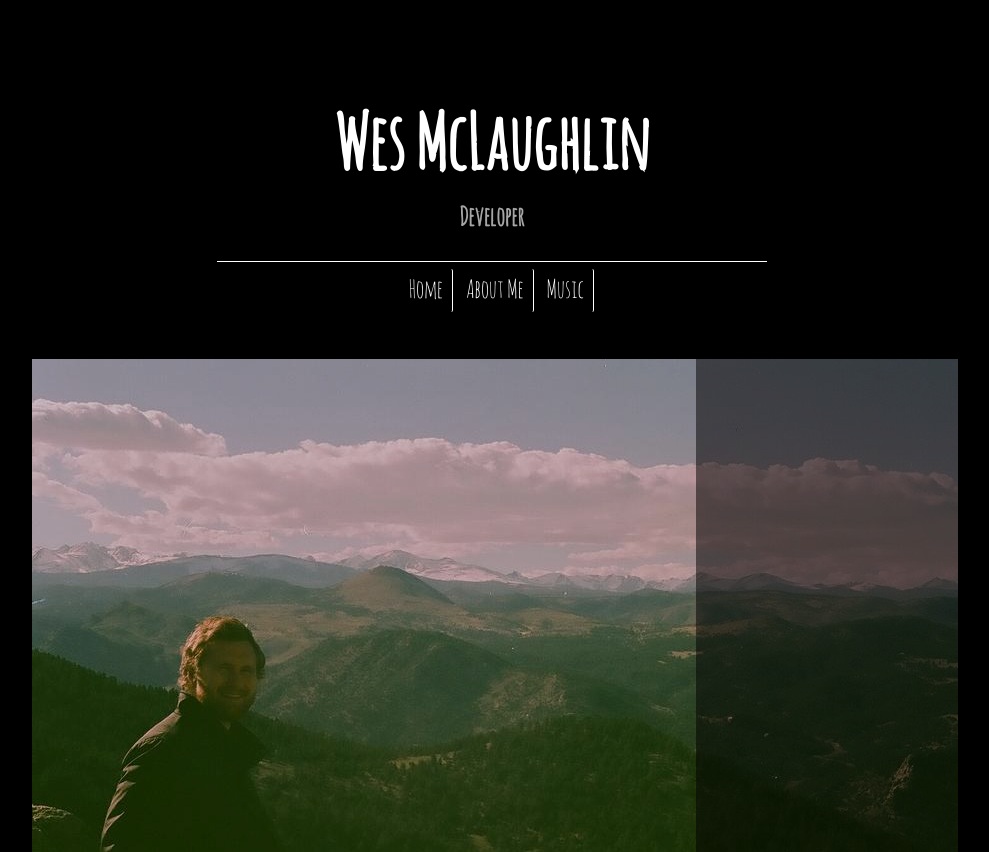
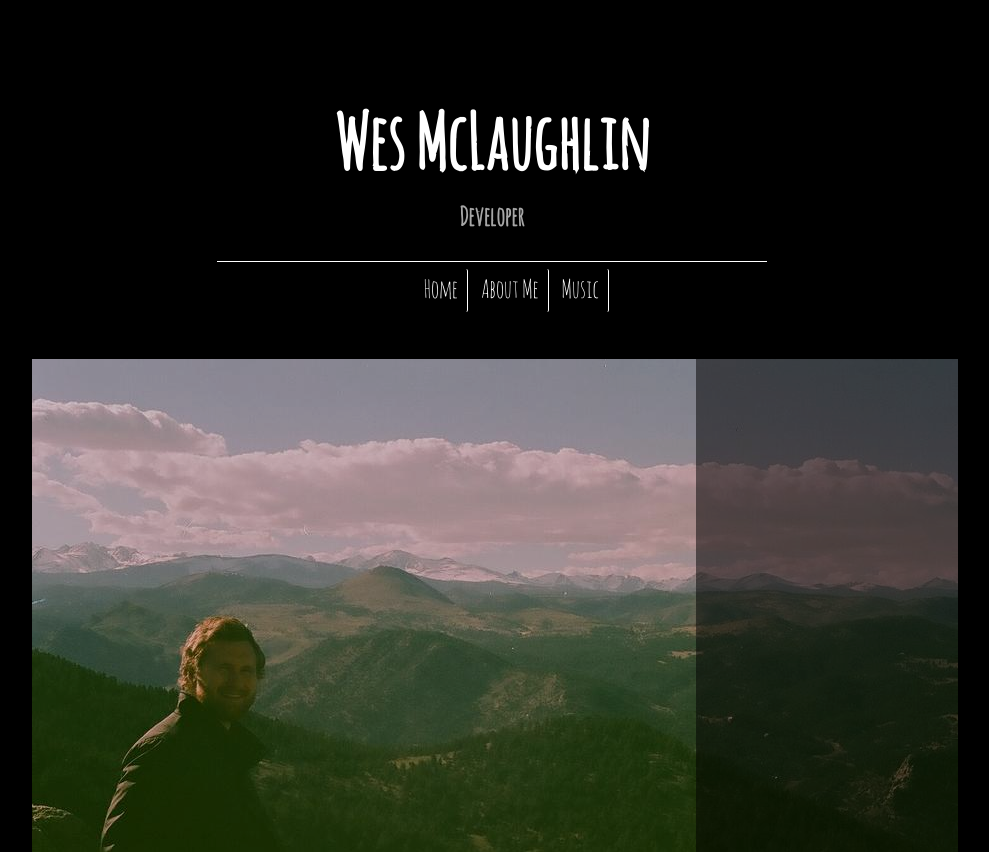
Before and after one commit to Wmclaug2/wsm, a plain HTML site: page index.html in a window 1280 px wide. Shown: the top 852 px of the page, without its empty margins (148-1137 px from the left). Drawn offline with Linux system fonts and the light colour scheme.

Commit message:
Test spacing of nav links

```diff
--- a/styles/style.css
+++ b/styles/style.css
@@ -118,7 +118,7 @@ nav{
 	nav #links {
 		padding: 0px 10px;
 		position: relative;
-		right:15px;
+	/*	right:15px; */
 
 	}
 
```
